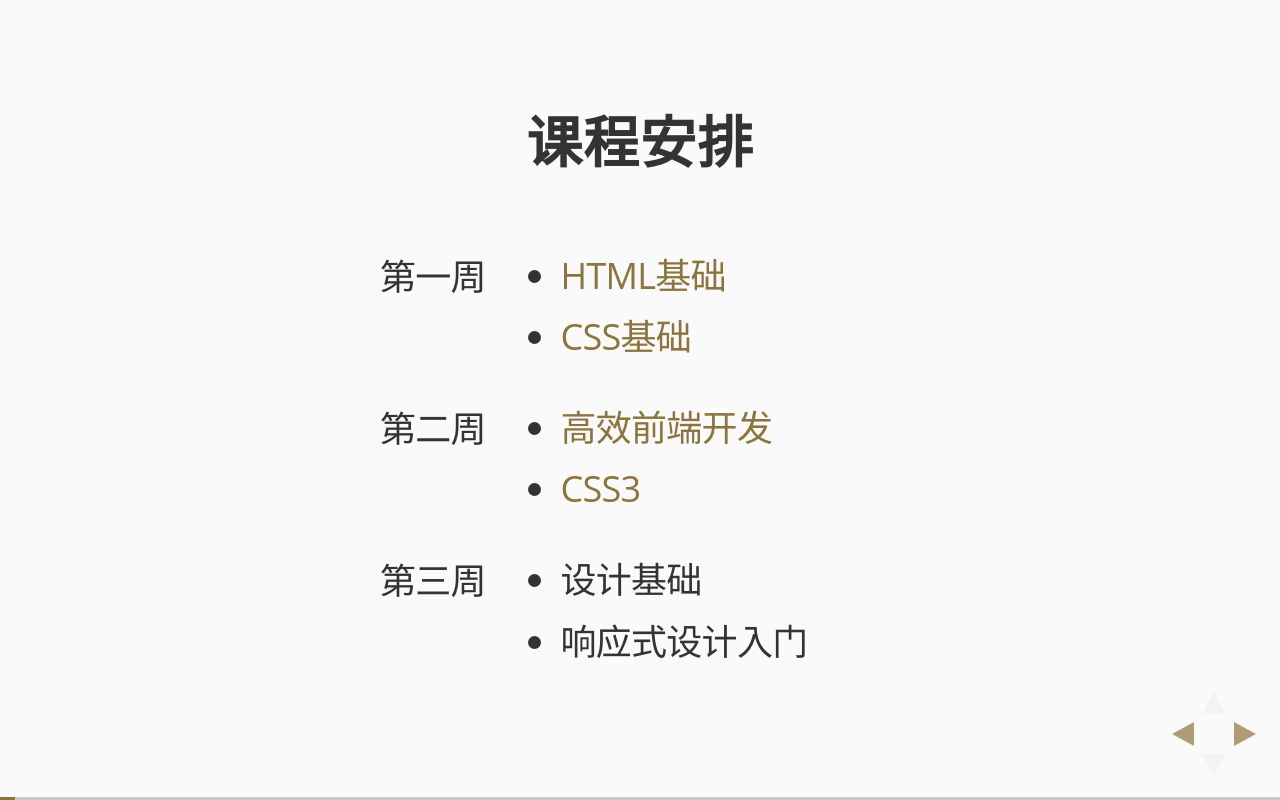
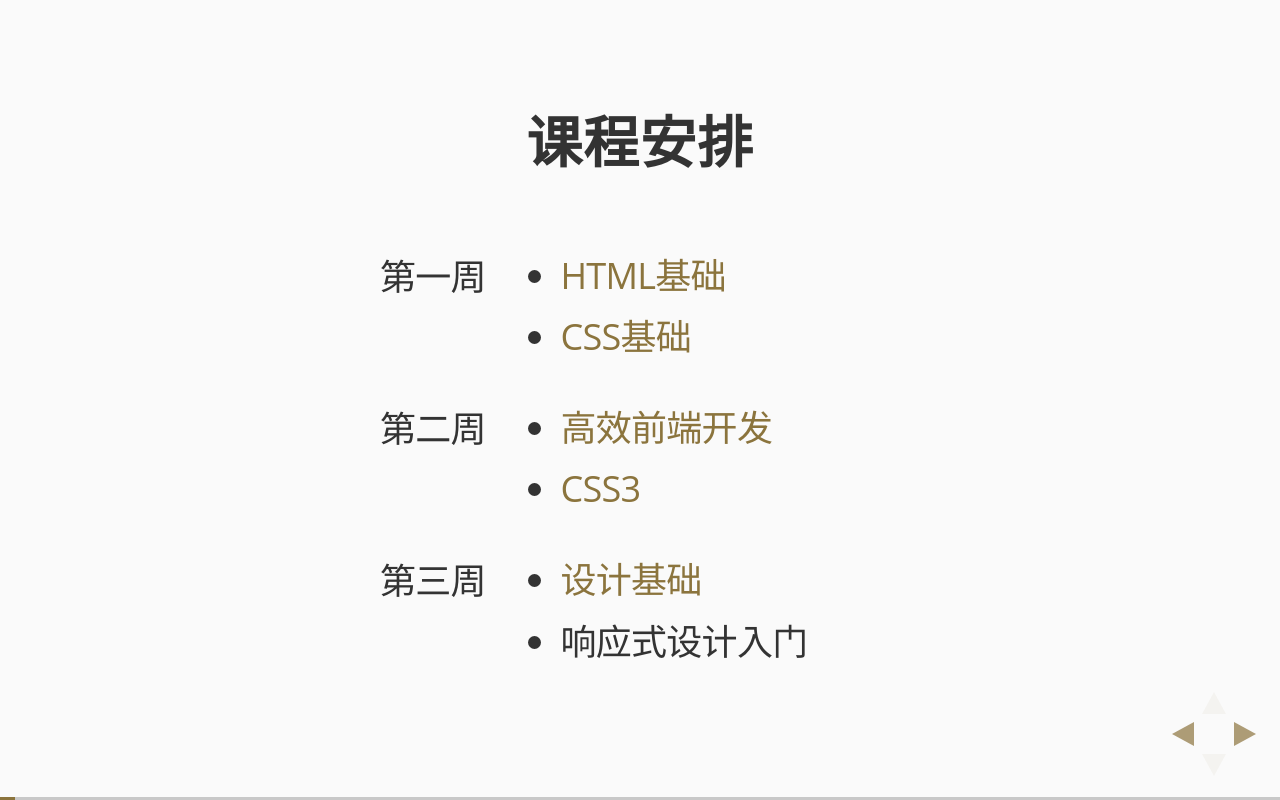
Before and after one commit to zhang-haidong/3-Pages-in-3-Weeks-Episode-03, a plain HTML site: page index.html in a window 1280 px wide. Both pictures are taken after a click on the element 1251 px from the left and 734 px from the top of the page. Drawn offline with Linux system fonts and the light colour scheme; files that its build step writes are made by us from their sources.

Commit message:
[ZHANG HaiDong] Add the link of slide of session 5 - 'Design Basic'

```diff
--- a/index.html
+++ b/index.html
@@ -46,11 +46,8 @@
       <div class="each-day">
         <p>第三周</p>
         <ul>
-          <li>设计基础</li>
+          <li><a target="_blank" href="http://pan.baidu.com/s/1gdlc6zT">设计基础</a></li>
           <li>响应式设计入门</li>
-          <!-- <li><a target="_blank" href="rwd.html">Responsive Web Design</a></li>
-          <li><a target="_blank" href="collaborate.html">How to collaborate</a></li>
-          <li><a target="_blank" href="improve.html">Improve front-end development</a></li> -->
         </ul>
       </div>
     </section>
```
